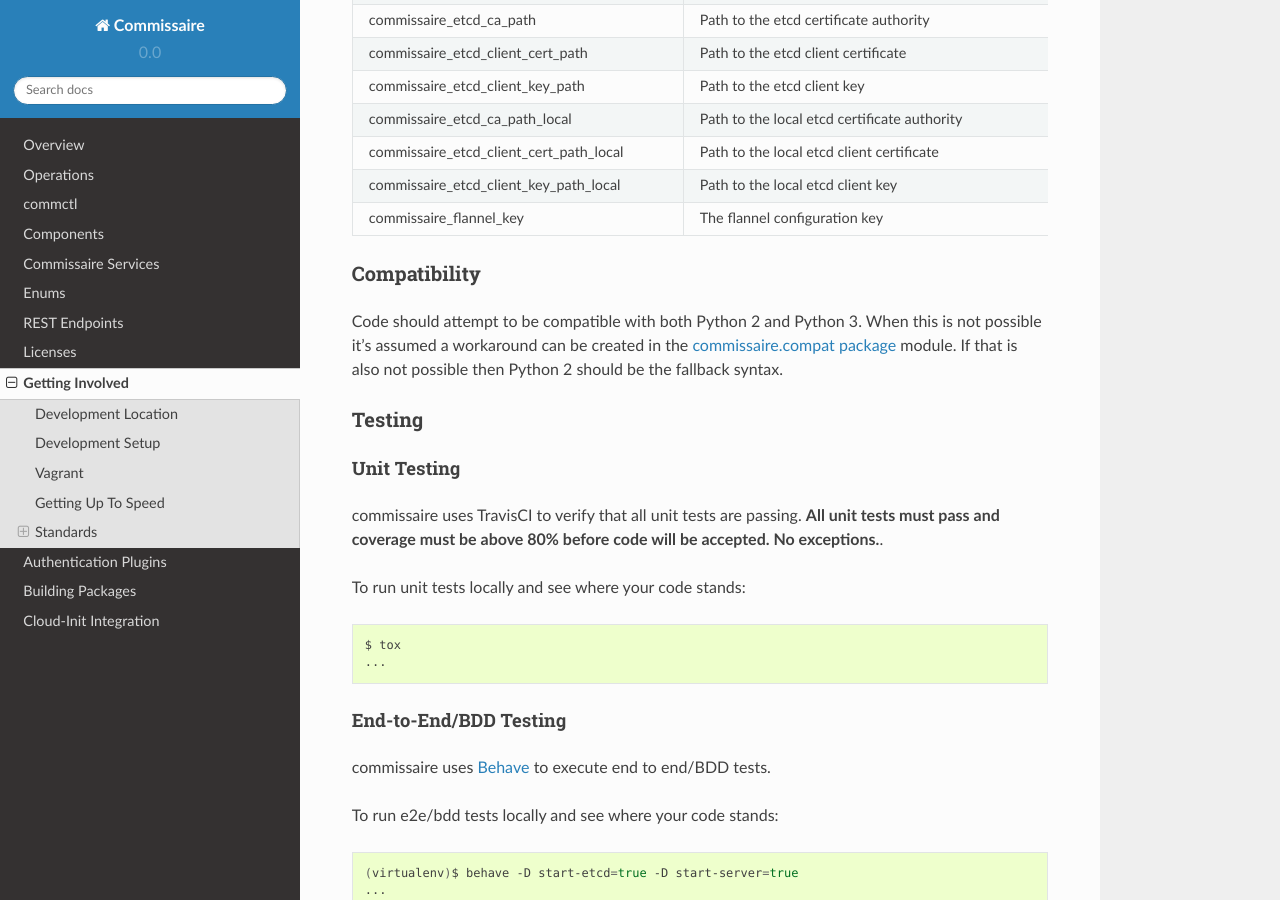
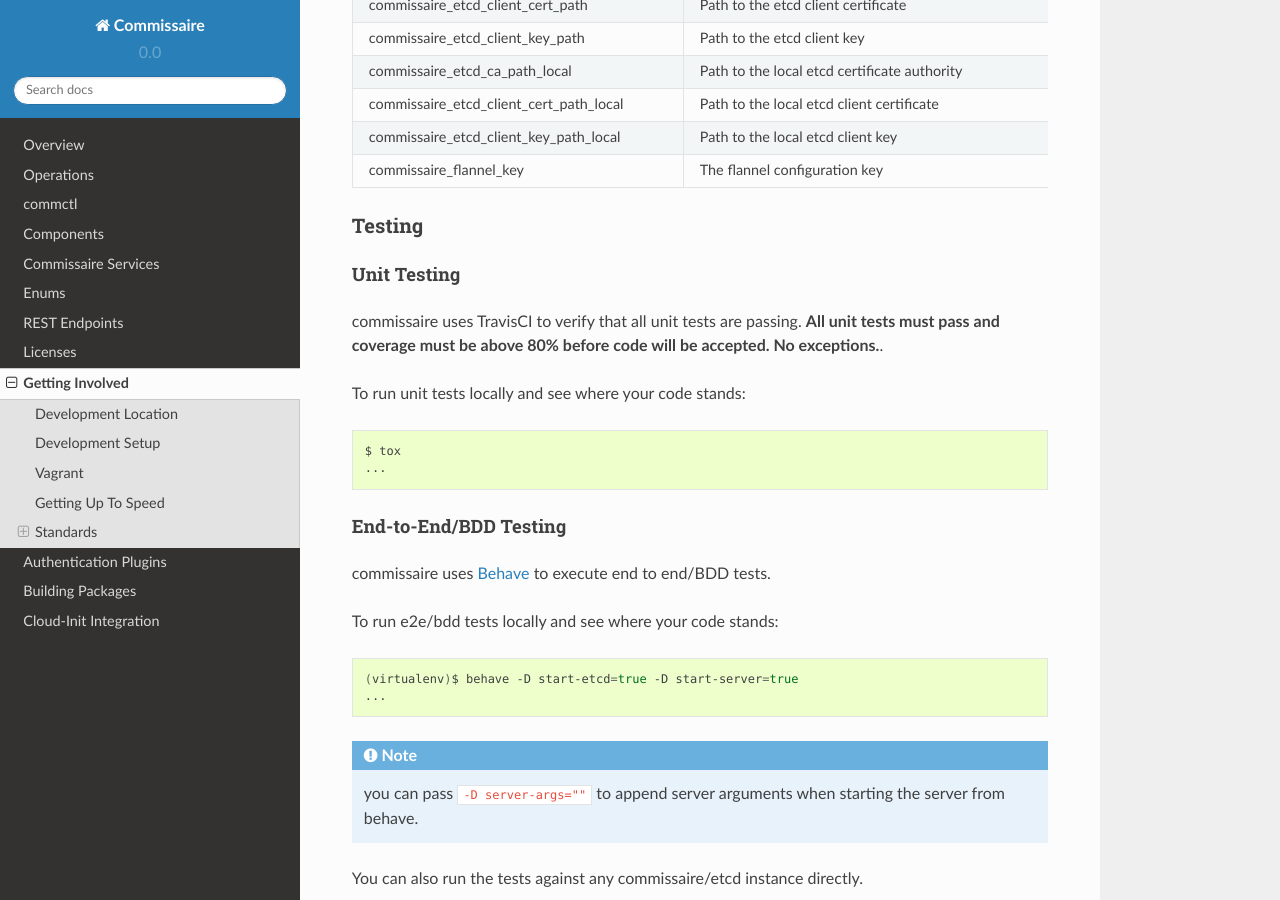
Before and after one commit to projectatomic/commissaire, a Sphinx documentation site: the page built from doc/development.rst, in a window 1280 px wide and 900 px high, scrolled down 3202 px. Built offline with Sphinx 7.4.7 and the Read the Docs theme 2.0.0, drawn with Linux system fonts in a browser that asks for light colours; pages that are not in the unit, such as notebooks, are missing from menus; some of the changed text lies outside the part shown.

Commit message:
doc: Removed old compat references in development.

```diff
--- a/doc/development.rst
+++ b/doc/development.rst
@@ -56,8 +56,6 @@ As you can see commissaire uses a number of libraries.
 
 Of these, the most important to be up to speed on are:
 
-- cherrypy: http://www.cherrypy.org/
-- falcon: http://falconframework.org/
 - ansible: https://www.ansible.com/
 
 Standards
@@ -126,13 +124,6 @@ commissaire_etcd_client_key_path_local        Path to the local etcd client key
 commissaire_flannel_key                       The flannel configuration key
 ============================================= ======================================================
 
-Compatibility
-~~~~~~~~~~~~~
-Code should attempt to be compatible with both Python 2 and Python 3. When
-this is not possible it's assumed a workaround can be created in the
-`commissaire.compat package <apidoc/commissaire.compat.html>`_  module.
-If that is also not possible then Python 2 should be the fallback syntax.
-
 Testing
 ~~~~~~~
 
```
